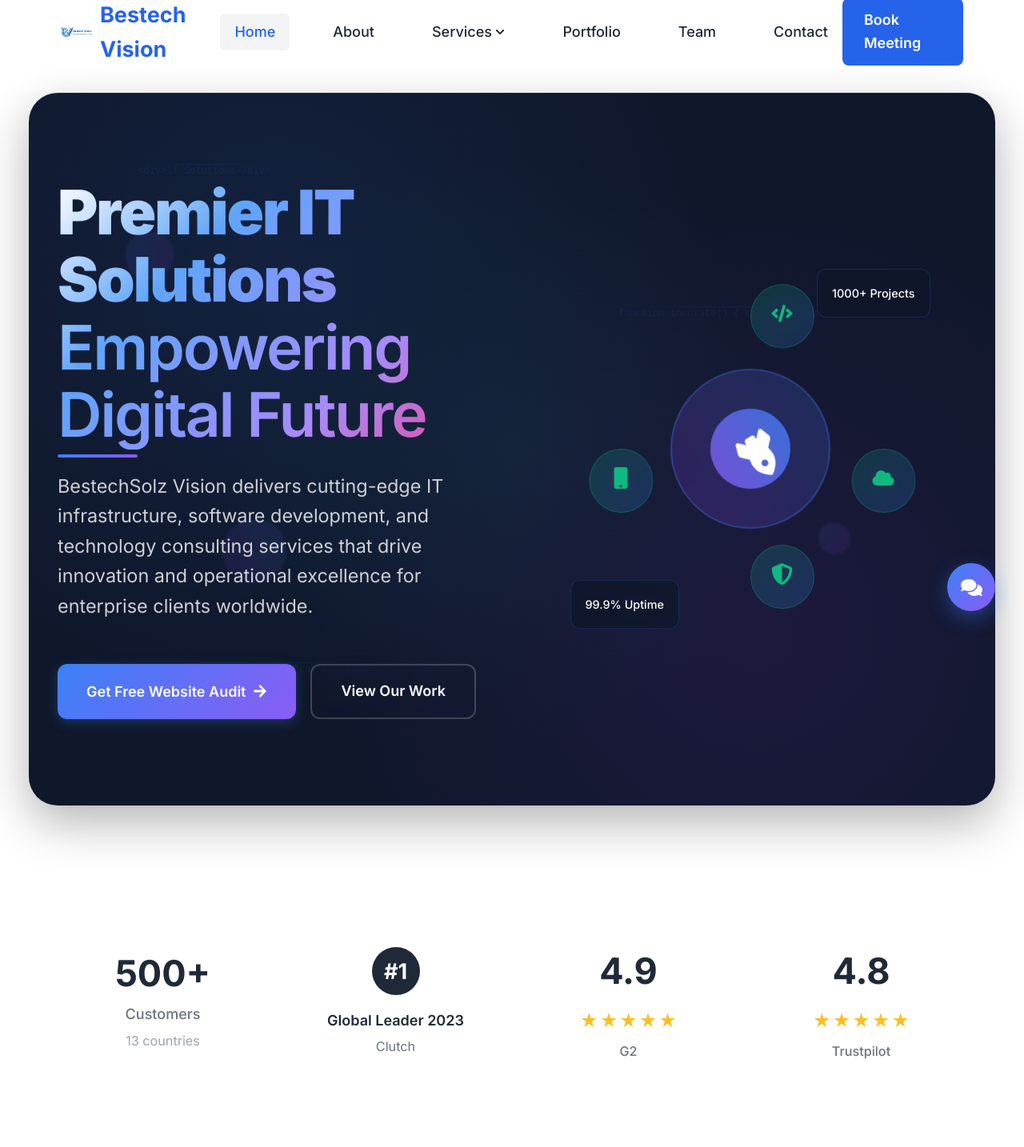
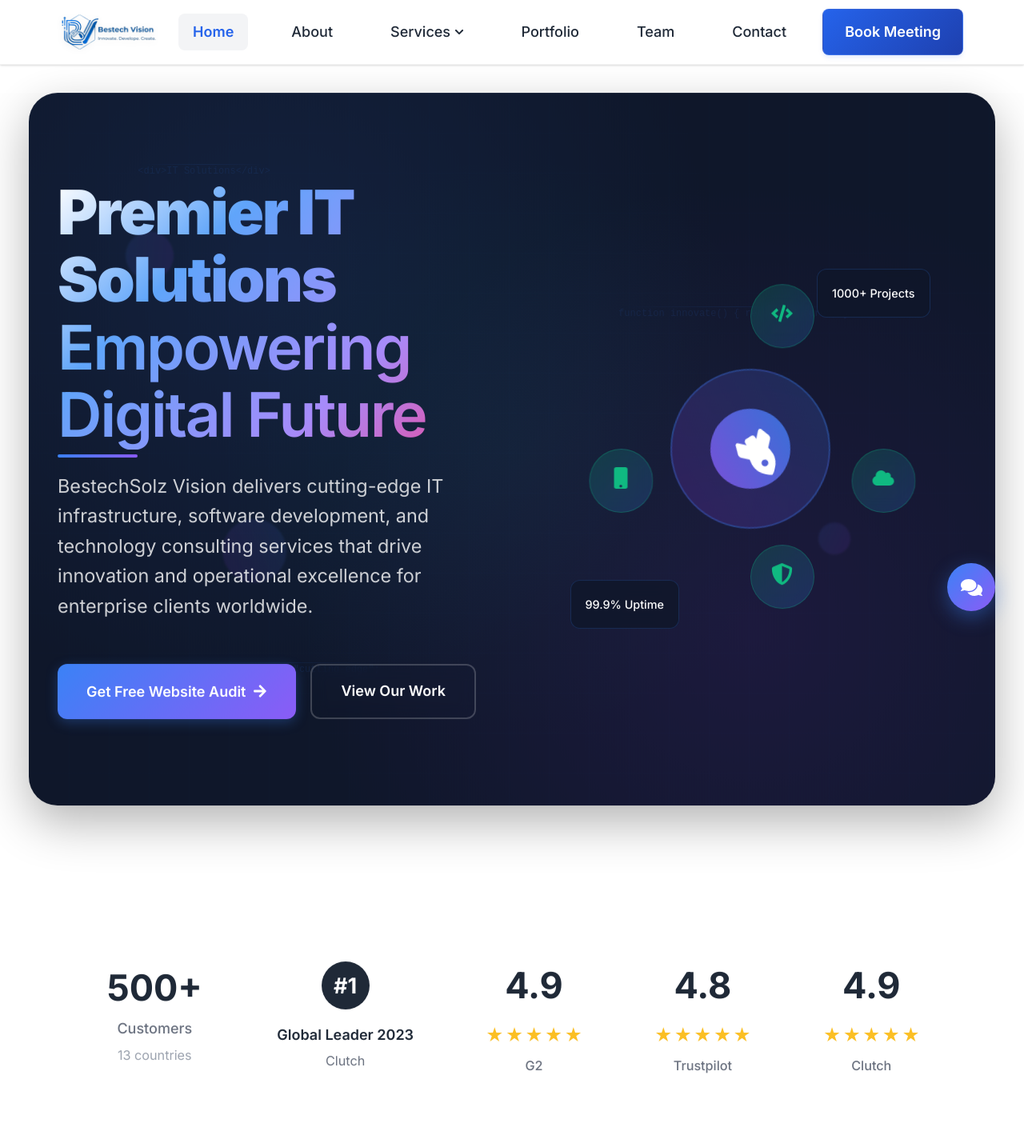
Before and after one commit to MuhammadTahaSheikh/bestech, a React (Create React App) app: page / in a window 1280 px wide. Shown: the top 1434 px of the page at 80% size. Built offline with nearby package versions, Linux system fonts and the light colour scheme.

Commit message:
responsive update

```diff
--- a/src/components/Navbar.js
+++ b/src/components/Navbar.js
@@ -10,54 +10,83 @@
   left: 0;
   right: 0;
   z-index: 1000;
-  background: ${props => props.scrolled ? 'rgba(255, 255, 255, 0.95)' : 'transparent'};
-  backdrop-filter: ${props => props.scrolled ? 'blur(20px)' : 'none'};
-  -webkit-backdrop-filter: ${props => props.scrolled ? 'blur(20px)' : 'none'};
+  background: ${props => props.scrolled ? 'rgba(255, 255, 255, 0.95)' : 'rgba(255, 255, 255, 0.9)'};
+  backdrop-filter: ${props => props.scrolled ? 'blur(20px)' : 'blur(10px)'};
+  -webkit-backdrop-filter: ${props => props.scrolled ? 'blur(20px)' : 'blur(10px)'};
   transition: all 0.3s cubic-bezier(0.4, 0, 0.2, 1);
-  border-bottom: ${props => props.scrolled ? '1px solid rgba(0, 0, 0, 0.1)' : 'none'};
-  box-shadow: ${props => props.scrolled ? '0 4px 6px -1px rgba(0, 0, 0, 0.1), 0 2px 4px -1px rgba(0, 0, 0, 0.06)' : 'none'};
+  border-bottom: 1px solid rgba(0, 0, 0, 0.05);
+  box-shadow: ${props => props.scrolled ? '0 4px 6px -1px rgba(0, 0, 0, 0.1), 0 2px 4px -1px rgba(0, 0, 0, 0.06)' : '0 1px 3px 0 rgba(0, 0, 0, 0.1), 0 1px 2px 0 rgba(0, 0, 0, 0.06)'};
 `;
 
 const NavContainer = styled.div`
   max-width: 1200px;
   margin: 0 auto;
-  padding: 0 ${props => props.theme.spacing.xl};
+  padding: 0 2rem;
   display: flex;
   justify-content: space-between;
   align-items: center;
   height: 80px;
   position: relative;
+  width: 100%;
 
   @media (max-width: ${props => props.theme.breakpoints.sm}) {
-    padding: 0 ${props => props.theme.spacing.md};
+    padding: 0 1rem;
   }
 `;
 
 const Logo = styled(Link)`
-  font-size: 1.5rem;
-  font-weight: 700;
-  color: ${props => props.theme.colors.primary};
   text-decoration: none;
   display: flex;
   align-items: center;
-  gap: 0.5rem;
+  transition: all 0.3s ease;
+  flex-shrink: 0;
+
+  &:hover {
+    transform: translateY(-1px);
+  }
 `;
 
 const LogoImage = styled.img`
-  width: 40px;
-  height: 40px;
+  width: 120px;
+  height: 120px;
   object-fit: contain;
-  border-radius: 6px;
+  border-radius: 12px;
+  transition: all 0.3s ease;
+  filter: drop-shadow(0 2px 4px rgba(0, 0, 0, 0.1));
+
+  &:hover {
+    transform: scale(1.05);
+    filter: drop-shadow(0 4px 8px rgba(0, 0, 0, 0.15));
+  }
+
+  @media (max-width: ${props => props.theme.breakpoints.lg}) {
+    width: 75px;
+    height: 75px;
+  }
+
+  @media (max-width: ${props => props.theme.breakpoints.md}) {
+    width: 70px;
+    height: 70px;
+  }
+
+  @media (max-width: ${props => props.theme.breakpoints.sm}) {
+    width: 65px;
+    height: 65px;
+  }
 `;
 
 const NavLinks = styled.ul`
   display: flex;
   list-style: none;
-  gap: ${props => props.theme.spacing.xl};
+  gap: 2rem;
   align-items: center;
+  flex: 1;
+  justify-content: center;
+  margin: 0;
+  padding: 0;
 
   @media (max-width: ${props => props.theme.breakpoints.lg}) {
-    gap: ${props => props.theme.spacing.lg};
+    gap: 1.5rem;
   }
 
   @media (max-width: ${props => props.theme.breakpoints.md}) {
@@ -74,25 +103,32 @@
   text-decoration: none;
   font-weight: 500;
   padding: 0.5rem 1rem;
-  border-radius: 6px;
+  border-radius: 8px;
   transition: all 0.3s ease;
   display: flex;
   align-items: center;
   gap: 0.25rem;
+  position: relative;
 
   &:hover {
-    background: ${props => props.theme.colors.gray[100]};
     color: ${props => props.theme.colors.primary};
+    background: ${props => props.theme.colors.gray[50]};
   }
 
   &.active {
     color: ${props => props.theme.colors.primary};
     background: ${props => props.theme.colors.gray[100]};
+    font-weight: 600;
+  }
+
+  &:focus {
+    outline: 2px solid ${props => props.theme.colors.primary};
+    outline-offset: 2px;
   }
 `;
 
 const CTAButton = styled(Link)`
-  background: ${props => props.theme.colors.primary};
+  background: linear-gradient(135deg, ${props => props.theme.colors.primary} 0%, ${props => props.theme.colors.secondary} 100%);
   color: white;
   padding: 0.75rem 1.5rem;
   border-radius: 8px;
@@ -102,11 +138,20 @@
   display: flex;
   align-items: center;
   gap: 0.5rem;
+  box-shadow: 0 4px 6px -1px rgba(37, 99, 235, 0.1), 0 2px 4px -1px rgba(37, 99, 235, 0.06);
+  border: 1px solid rgba(255, 255, 255, 0.1);
+  flex-shrink: 0;
+  white-space: nowrap;
 
   &:hover {
-    background: ${props => props.theme.colors.secondary};
+    background: linear-gradient(135deg, ${props => props.theme.colors.secondary} 0%, ${props => props.theme.colors.primary} 100%);
     transform: translateY(-2px);
     box-shadow: 0 10px 25px rgba(37, 99, 235, 0.3);
+  }
+
+  &:focus {
+    outline: 2px solid ${props => props.theme.colors.primary};
+    outline-offset: 2px;
   }
 `;
 
@@ -117,8 +162,8 @@
   font-size: 1.5rem;
   color: ${props => props.theme.colors.dark};
   cursor: pointer;
-  padding: ${props => props.theme.spacing.sm};
-  border-radius: ${props => props.theme.borderRadius.md};
+  padding: 0.5rem;
+  border-radius: 8px;
   transition: all 0.3s ease;
 
   &:hover {
@@ -145,8 +190,8 @@
   right: 0;
   background: white;
   border-top: 1px solid ${props => props.theme.colors.gray[200]};
-  padding: ${props => props.theme.spacing.xl};
-  box-shadow: ${props => props.theme.shadows.lg};
+  padding: 2rem;
+  box-shadow: 0 10px 15px -3px rgba(0, 0, 0, 0.1), 0 4px 6px -2px rgba(0, 0, 0, 0.05);
   display: none;
   backdrop-filter: blur(20px);
   -webkit-backdrop-filter: blur(20px);
@@ -156,7 +201,7 @@
   }
 
   @media (max-width: ${props => props.theme.breakpoints.sm}) {
-    padding: ${props => props.theme.spacing.lg};
+    padding: 1.5rem;
   }
 `;
 
@@ -164,15 +209,15 @@
   list-style: none;
   display: flex;
   flex-direction: column;
-  gap: 1rem;
+  gap: 0.5rem;
 `;
 
 const MobileNavLink = styled(Link)`
   color: ${props => props.theme.colors.dark};
   text-decoration: none;
   font-weight: 500;
-  padding: ${props => props.theme.spacing.md};
-  border-radius: ${props => props.theme.borderRadius.lg};
+  padding: 1rem;
+  border-radius: 8px;
   transition: all 0.3s ease;
   display: block;
   min-height: 44px;
@@ -211,11 +256,14 @@
   top: 100%;
   left: 0;
   background: white;
-  border-radius: 8px;
-  box-shadow: 0 10px 25px rgba(0, 0, 0, 0.1);
-  padding: 1rem 0;
+  border-radius: 12px;
+  box-shadow: 0 10px 25px rgba(0, 0, 0, 0.15);
+  padding: 0.5rem 0;
   min-width: 200px;
   z-index: 1001;
+  border: 1px solid ${props => props.theme.colors.gray[200]};
+  backdrop-filter: blur(10px);
+  -webkit-backdrop-filter: blur(10px);
 `;
 
 const DropdownItem = styled(Link)`
@@ -224,10 +272,16 @@
   color: ${props => props.theme.colors.dark};
   text-decoration: none;
   transition: all 0.3s ease;
+  font-weight: 500;
 
   &:hover {
     background: ${props => props.theme.colors.gray[100]};
     color: ${props => props.theme.colors.primary};
+  }
+
+  &:focus {
+    outline: 2px solid ${props => props.theme.colors.primary};
+    outline-offset: -2px;
   }
 `;
 
@@ -272,8 +326,7 @@
     <Nav scrolled={scrolled} initial={{ y: -100 }} animate={{ y: 0 }} transition={{ duration: 0.5 }}>
       <NavContainer>
         <Logo to="/">
-          <LogoImage src="/bestech.jpeg" alt="Bestech Vision" />
-          Bestech Vision
+          <LogoImage src="/bestech.png" alt="Bestech Vision" />
         </Logo>
 
         <NavLinks role="navigation" aria-label="Main navigation">
--- a/src/pages/Home.js
+++ b/src/pages/Home.js
@@ -567,16 +567,36 @@
 `;
 
 const StatsGrid = styled.div`
-  display: grid;
-  grid-template-columns: repeat(auto-fit, minmax(200px, 1fr));
+  display: flex;
+  flex-wrap: nowrap;
   gap: 2rem;
   align-items: center;
+  justify-content: center;
+  overflow-x: auto;
+  padding: 1rem 0;
+
+  @media (max-width: ${props => props.theme.breakpoints.lg}) {
+    gap: 1.5rem;
+  }
+
+  @media (max-width: ${props => props.theme.breakpoints.md}) {
+    flex-wrap: wrap;
+    justify-content: center;
+    gap: 1rem;
+  }
+
+  @media (max-width: ${props => props.theme.breakpoints.sm}) {
+    flex-direction: column;
+    gap: 1rem;
+  }
 `;
 
 const StatCard = styled(motion.div)`
-  padding: 2rem;
+  padding: 1.5rem;
   text-align: center;
   transition: all 0.3s ease;
+  flex-shrink: 0;
+  min-width: 180px;
 
   &:hover {
     transform: translateY(-5px);
@@ -584,6 +604,16 @@
     background: #f8f9fa;
     border-radius: 12px;
     border: 1px solid #e9ecef;
+  }
+
+  @media (max-width: ${props => props.theme.breakpoints.lg}) {
+    padding: 1.25rem;
+    min-width: 160px;
+  }
+
+  @media (max-width: ${props => props.theme.breakpoints.md}) {
+    padding: 1rem;
+    min-width: 140px;
   }
 `;
 
```
Also changed, not shown: public/bestech.jpeg (deleted), public/bestech.png (added).
